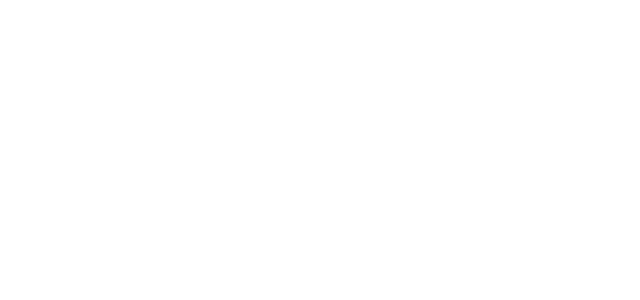
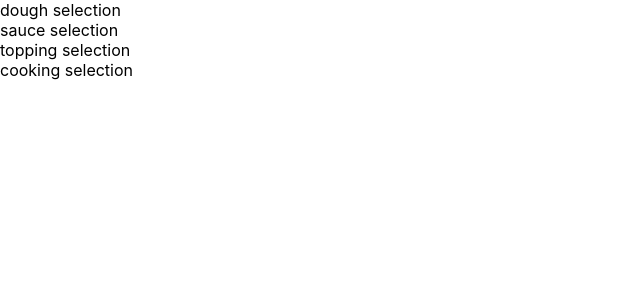
Before and after one commit to richpjames/pizza-factory, a React (Vite) app: page / in a window 1280 px wide. Shown: the top 300 px of the page, without its empty margins (0-640 px from the left). Built offline with nearby package versions, Linux system fonts and the light colour scheme.

Commit message:
add dough to app
ft for sauce selection

add sauce component to app component

ft for topping component

add topping component to app

ft for cooking component

add cooking component to app component

```diff
--- a/src/App.tsx
+++ b/src/App.tsx
@@ -1,12 +1,18 @@
 import React, { useState } from 'react'
 import { Dough } from "./components/Dough";
+import { Sauce } from './components/Sauce';
+import { Topping } from './components/Topping';
+import { Cooking } from './components/Cooking';
 
 function App() {
   const [count, setCount] = useState(0)
 
   return (
     <div className="App">
-
+      <Dough />
+      <Sauce />
+      <Topping />
+      <Cooking />
     </div>
   )
 }
--- /dev/null
+++ b/src/components/Cooking.tsx
@@ -0,0 +1,7 @@
+import React from 'react'
+
+export const Cooking = () => {
+    return (
+        <div>cooking selection</div>
+    )
+}
--- /dev/null
+++ b/src/components/Sauce.tsx
@@ -0,0 +1,7 @@
+import React from 'react'
+
+export const Sauce = () => {
+    return (
+        <div>sauce selection</div>
+    )
+}
--- /dev/null
+++ b/src/components/Topping.tsx
@@ -0,0 +1,7 @@
+import React from 'react'
+
+export const Topping = () => {
+    return (
+        <div>topping selection</div>
+    )
+}
```
Also changed, not shown: 1 other file (tests, documents, lock files or other folders).
